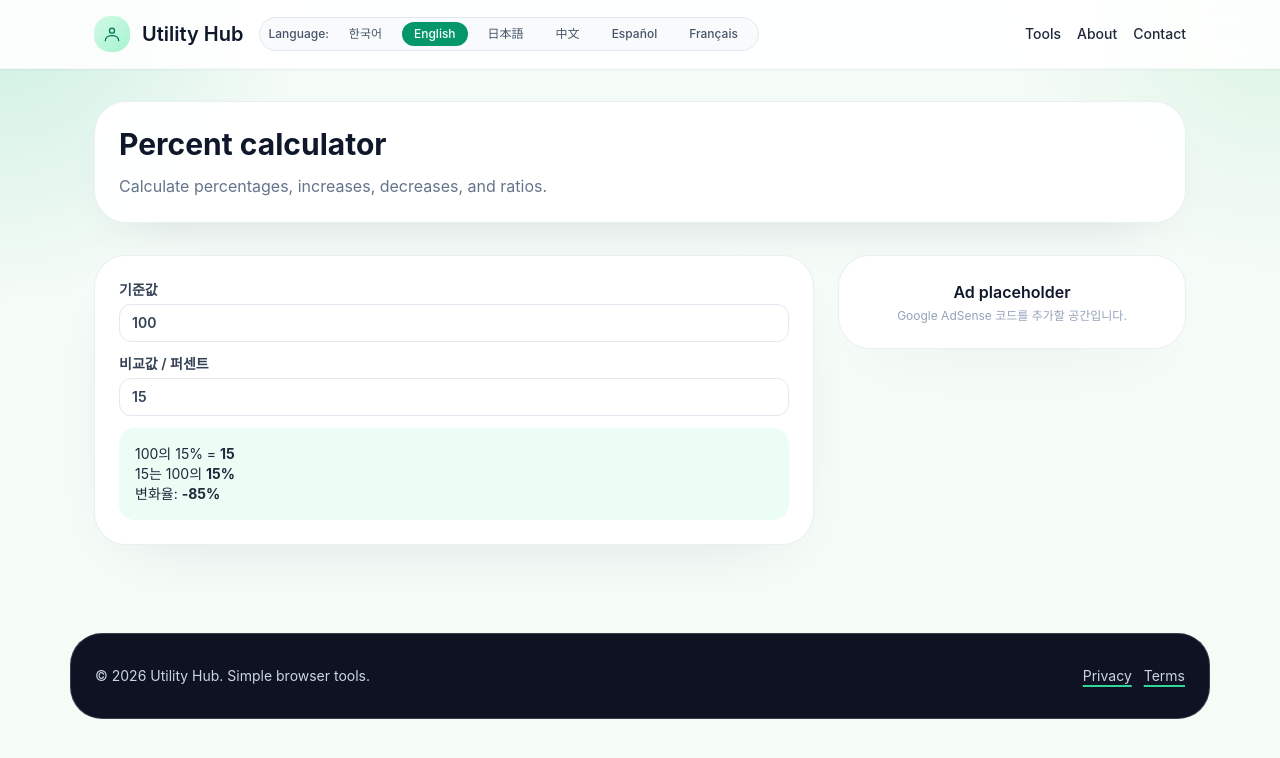
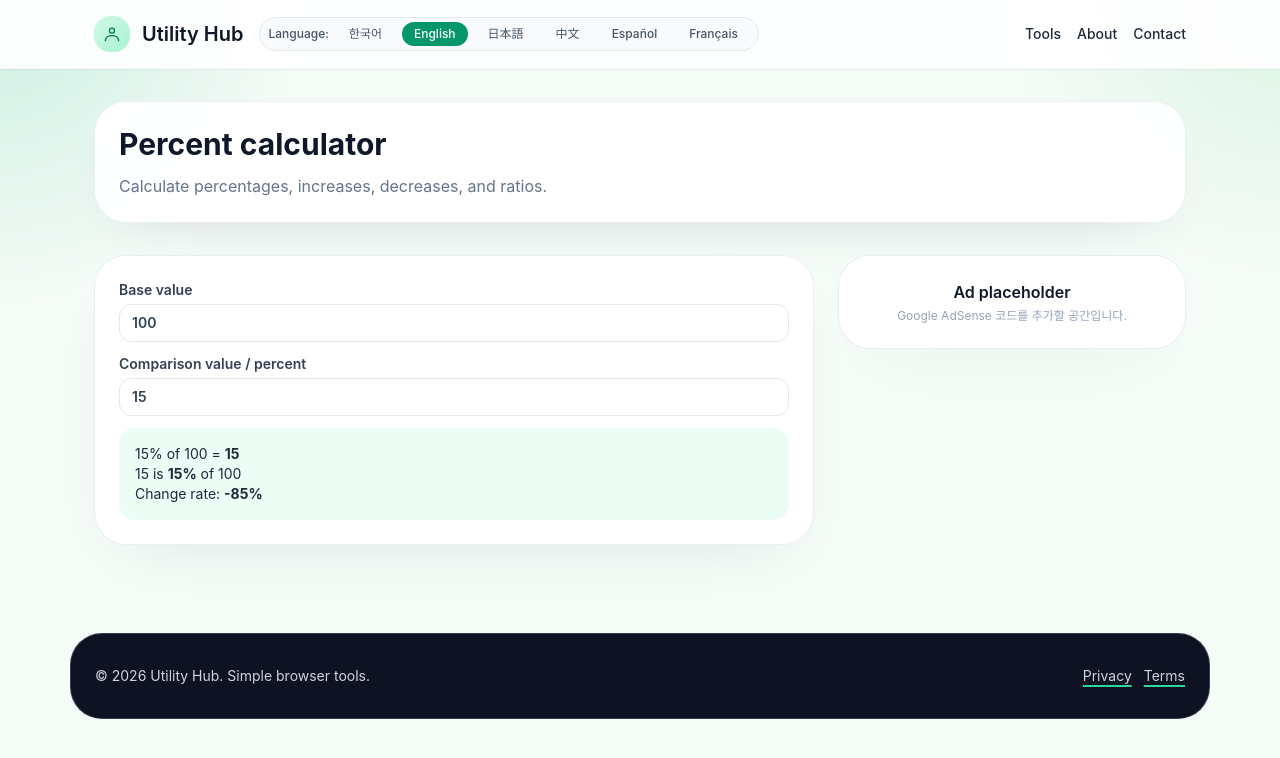
Before and after one commit to gomugomu9723-jpg/cashcow-utility-hub, a Next.js app: page /en/tools/percent-calculator in a window 1280 px wide. Shown: the top 758 px of the page. Built offline with nearby package versions, Linux system fonts and the light colour scheme.

Commit message:
Fix regional tool localization

```diff
--- a/components/UniversalTool.js
+++ b/components/UniversalTool.js
@@ -1,4 +1,6 @@
 import {useMemo, useState} from 'react'
+import {useRouter} from 'next/router'
+import {getQueryLocale} from '../lib/i18n'
 
 const number = (value) => {
   const parsed = Number(value)
@@ -105,48 +107,118 @@ export default function UniversalTool({tool}) {
 }
 
 function PercentTool() {
+  const router = useRouter()
+  const locale = getQueryLocale(router)
   const [base, setBase] = useState('100')
   const [value, setValue] = useState('15')
   const b = number(base)
   const v = number(value)
-  return <div className="card space-y-3"><Field label="기준값" value={base} onChange={setBase} /><Field label="비교값 / 퍼센트" value={value} onChange={setValue} /><Result><div>{fmt(b)}의 {fmt(v)}% = <b>{fmt(b * v / 100)}</b></div><div>{fmt(v)}는 {fmt(b)}의 <b>{b ? fmt(v / b * 100) : 0}%</b></div><div>변화율: <b>{b ? fmt((v - b) / b * 100) : 0}%</b></div></Result></div>
+  const labels = {
+    ko: {base: '기준값', value: '비교값 / 퍼센트', of: '의', is: '는', change: '변화율'},
+    en: {base: 'Base value', value: 'Comparison value / percent', of: 'of', is: 'is', change: 'Change rate'},
+    ja: {base: '基準値', value: '比較値 / パーセント', of: 'の', is: 'は', change: '変化率'},
+    zh: {base: '基准值', value: '比较值 / 百分比', of: '的', is: '是', change: '变化率'},
+    es: {base: 'Valor base', value: 'Valor comparado / porcentaje', of: 'de', is: 'es', change: 'Tasa de cambio'},
+    fr: {base: 'Valeur de base', value: 'Valeur comparée / pourcentage', of: 'de', is: 'vaut', change: 'Taux de variation'},
+  }
+  const t = labels[locale] || labels.en
+  return <div className="card space-y-3"><Field label={t.base} value={base} onChange={setBase} /><Field label={t.value} value={value} onChange={setValue} /><Result><div>{fmt(v)}% {t.of} {fmt(b)} = <b>{fmt(b * v / 100)}</b></div><div>{fmt(v)} {t.is} <b>{b ? fmt(v / b * 100) : 0}%</b> {t.of} {fmt(b)}</div><div>{t.change}: <b>{b ? fmt((v - b) / b * 100) : 0}%</b></div></Result></div>
 }
 
 function VatTool() {
+  const router = useRouter()
+  const locale = getQueryLocale(router)
   const [amount, setAmount] = useState('100000')
+  const [rate, setRate] = useState(locale === 'ja' ? '10' : locale === 'fr' ? '20' : locale === 'es' ? '21' : '10')
   const a = number(amount)
-  return <div className="card space-y-3"><Field label="금액" value={amount} onChange={setAmount} /><Result><div>공급가액 기준 부가세: <b>{fmt(a * 0.1)}원</b>, 합계 <b>{fmt(a * 1.1)}원</b></div><div>부가세 포함 금액이라면 공급가액 <b>{fmt(a / 1.1)}원</b>, 부가세 <b>{fmt(a - a / 1.1)}원</b></div></Result></div>
+  const r = Math.max(0, Math.min(100, number(rate))) / 100
+  const labels = {
+    ko: {amount: '금액', rate: '세율 (%)', tax: '세액', total: '세금 포함 합계', base: '세전 금액', included: '입력값이 세금 포함 금액이라면'},
+    en: {amount: 'Amount', rate: 'Tax rate (%)', tax: 'Tax amount', total: 'Tax-included total', base: 'Pre-tax amount', included: 'If the input already includes tax'},
+    ja: {amount: '金額', rate: '税率 (%)', tax: '税額', total: '税込合計', base: '税抜金額', included: '入力が税込金額の場合'},
+    zh: {amount: '金额', rate: '税率 (%)', tax: '税额', total: '含税总额', base: '税前金额', included: '如果输入值已含税'},
+    es: {amount: 'Importe', rate: 'Tipo impositivo (%)', tax: 'Impuesto', total: 'Total con impuesto', base: 'Importe antes de impuesto', included: 'Si el importe ya incluye impuesto'},
+    fr: {amount: 'Montant', rate: 'Taux de taxe (%)', tax: 'Taxe', total: 'Total TTC', base: 'Montant HT', included: 'Si le montant inclut déjà la taxe'},
+  }
+  const t = labels[locale] || labels.en
+  return <div className="card space-y-3"><Field label={t.amount} value={amount} onChange={setAmount} /><Field label={t.rate} value={rate} onChange={setRate} /><Result><div>{t.tax}: <b>{fmt(a * r)}</b>, {t.total}: <b>{fmt(a * (1 + r))}</b></div><div>{t.included}: {t.base} <b>{fmt(a / (1 + r))}</b>, {t.tax} <b>{fmt(a - a / (1 + r))}</b></div></Result></div>
 }
 
 function Tax33Tool() {
+  const router = useRouter()
+  const locale = getQueryLocale(router)
   const [amount, setAmount] = useState('1000000')
+  const [rate, setRate] = useState(locale === 'ko' ? '3.3' : '10')
   const a = number(amount)
-  return <div className="card space-y-3"><Field label="계약/지급 금액" value={amount} onChange={setAmount} /><Result><div>3.3% 세금: <b>{fmt(a * 0.033)}원</b></div><div>실수령액: <b>{fmt(a * 0.967)}원</b></div><div>실수령액이 이 금액이라면 세전: <b>{fmt(a / 0.967)}원</b></div></Result></div>
+  const r = Math.max(0, Math.min(100, number(rate))) / 100
+  const labels = {
+    ko: {amount: '계약/지급 금액', rate: '공제 세율 (%)', tax: '공제 세액', net: '공제 후 금액', gross: '이 금액을 실수령액으로 받으려면 세전 금액'},
+    en: {amount: 'Contract or payment amount', rate: 'Withholding rate (%)', tax: 'Tax withheld', net: 'After-tax amount', gross: 'Gross amount needed for this net amount'},
+    ja: {amount: '契約・支払金額', rate: '源泉徴収率 (%)', tax: '控除税額', net: '控除後金額', gross: 'この手取り額に必要な税引前金額'},
+    zh: {amount: '合同或支付金额', rate: '预扣税率 (%)', tax: '预扣税额', net: '税后金额', gross: '获得该税后金额所需的税前金额'},
+    es: {amount: 'Importe del contrato o pago', rate: 'Tasa de retención (%)', tax: 'Impuesto retenido', net: 'Importe después de impuestos', gross: 'Importe bruto necesario para este neto'},
+    fr: {amount: 'Montant du contrat ou paiement', rate: 'Taux de retenue (%)', tax: 'Impôt retenu', net: 'Montant après impôt', gross: 'Montant brut nécessaire pour ce net'},
+  }
+  const t = labels[locale] || labels.en
+  return <div className="card space-y-3"><Field label={t.amount} value={amount} onChange={setAmount} /><Field label={t.rate} value={rate} onChange={setRate} /><Result><div>{t.tax}: <b>{fmt(a * r)}</b></div><div>{t.net}: <b>{fmt(a * (1 - r))}</b></div><div>{t.gross}: <b>{fmt((1 - r) ? a / (1 - r) : 0)}</b></div></Result></div>
 }
 
 function InterestTool() {
+  const router = useRouter()
+  const locale = getQueryLocale(router)
   const [principal, setPrincipal] = useState('1000000')
   const [rate, setRate] = useState('5')
   const [years, setYears] = useState('3')
   const p = number(principal), r = number(rate) / 100, y = number(years)
   const simple = p * (1 + r * y)
   const compound = p * Math.pow(1 + r, y)
-  return <div className="card space-y-3"><Field label="원금" value={principal} onChange={setPrincipal} /><Field label="연 이율 (%)" value={rate} onChange={setRate} /><Field label="기간 (년)" value={years} onChange={setYears} /><Result><div>단리 만기금액: <b>{fmt(simple)}원</b></div><div>복리 만기금액: <b>{fmt(compound)}원</b></div></Result></div>
+  const labels = {
+    ko: {principal: '원금', rate: '연 이율 (%)', years: '기간 (년)', simple: '단리 만기금액', compound: '복리 만기금액'},
+    en: {principal: 'Principal', rate: 'Annual rate (%)', years: 'Term (years)', simple: 'Simple-interest final amount', compound: 'Compound-interest final amount'},
+    ja: {principal: '元本', rate: '年利 (%)', years: '期間 (年)', simple: '単利の満期金額', compound: '複利の満期金額'},
+    zh: {principal: '本金', rate: '年利率 (%)', years: '期限 (年)', simple: '单利到期金额', compound: '复利到期金额'},
+    es: {principal: 'Principal', rate: 'Tasa anual (%)', years: 'Plazo (años)', simple: 'Importe final con interés simple', compound: 'Importe final con interés compuesto'},
+    fr: {principal: 'Capital', rate: 'Taux annuel (%)', years: 'Durée (années)', simple: 'Montant final en intérêt simple', compound: 'Montant final en intérêt composé'},
+  }
+  const t = labels[locale] || labels.en
+  return <div className="card space-y-3"><Field label={t.principal} value={principal} onChange={setPrincipal} /><Field label={t.rate} value={rate} onChange={setRate} /><Field label={t.years} value={years} onChange={setYears} /><Result><div>{t.simple}: <b>{fmt(simple)}</b></div><div>{t.compound}: <b>{fmt(compound)}</b></div></Result></div>
 }
 
 function CryptoTool() {
+  const router = useRouter()
+  const locale = getQueryLocale(router)
   const [buy, setBuy] = useState('100')
   const [sell, setSell] = useState('120')
   const [qty, setQty] = useState('10')
   const cost = number(buy) * number(qty)
   const revenue = number(sell) * number(qty)
-  return <div className="card space-y-3"><Field label="매수가" value={buy} onChange={setBuy} /><Field label="매도가" value={sell} onChange={setSell} /><Field label="수량" value={qty} onChange={setQty} /><Result><div>손익: <b>{fmt(revenue - cost)}원</b></div><div>수익률: <b>{cost ? fmt((revenue - cost) / cost * 100) : 0}%</b></div></Result></div>
+  const labels = {
+    ko: {buy: '매수가', sell: '매도가', qty: '수량', pnl: '손익', roi: '수익률'},
+    en: {buy: 'Buy price', sell: 'Sell price', qty: 'Quantity', pnl: 'Profit / loss', roi: 'Return'},
+    ja: {buy: '購入価格', sell: '売却価格', qty: '数量', pnl: '損益', roi: '利回り'},
+    zh: {buy: '买入价', sell: '卖出价', qty: '数量', pnl: '盈亏', roi: '收益率'},
+    es: {buy: 'Precio de compra', sell: 'Precio de venta', qty: 'Cantidad', pnl: 'Ganancia / pérdida', roi: 'Rentabilidad'},
+    fr: {buy: 'Prix d’achat', sell: 'Prix de vente', qty: 'Quantité', pnl: 'Gain / perte', roi: 'Rendement'},
+  }
+  const t = labels[locale] || labels.en
+  return <div className="card space-y-3"><Field label={t.buy} value={buy} onChange={setBuy} /><Field label={t.sell} value={sell} onChange={setSell} /><Field label={t.qty} value={qty} onChange={setQty} /><Result><div>{t.pnl}: <b>{fmt(revenue - cost)}</b></div><div>{t.roi}: <b>{cost ? fmt((revenue - cost) / cost * 100) : 0}%</b></div></Result></div>
 }
 
 function AreaTool() {
+  const router = useRouter()
+  const locale = getQueryLocale(router)
   const [pyeong, setPyeong] = useState('24')
   const p = number(pyeong)
-  return <div className="card space-y-3"><Field label="평" value={pyeong} onChange={setPyeong} /><Result><div>{fmt(p)}평 = <b>{fmt(p * 3.305785)}㎡</b></div><div>{fmt(p)}㎡ = <b>{fmt(p / 3.305785)}평</b></div></Result></div>
+  const labels = {
+    ko: {input: '평', pyeong: '평'},
+    en: {input: 'Pyeong', pyeong: 'pyeong'},
+    ja: {input: '坪数', pyeong: '坪'},
+    zh: {input: '坪数', pyeong: '坪'},
+    es: {input: 'Pyeong', pyeong: 'pyeong'},
+    fr: {input: 'Pyeong', pyeong: 'pyeong'},
+  }
+  const t = labels[locale] || labels.en
+  return <div className="card space-y-3"><Field label={t.input} value={pyeong} onChange={setPyeong} /><Result><div>{fmt(p)} {t.pyeong} = <b>{fmt(p * 3.305785)}㎡</b></div><div>{fmt(p)}㎡ = <b>{fmt(p / 3.305785)} {t.pyeong}</b></div></Result></div>
 }
 
 function TextTool() {
@@ -545,25 +617,69 @@ function BusinessDayTool() {
 }
 
 function TipTool() {
+  const router = useRouter()
+  const locale = getQueryLocale(router)
   const [bill, setBill] = useState('50000'), [tip, setTip] = useState('10'), [people, setPeople] = useState('2')
   const total = number(bill) * (1 + number(tip)/100)
-  return <div className="card space-y-3"><Field label="금액" value={bill} onChange={setBill} /><Field label="팁 %" value={tip} onChange={setTip} /><Field label="인원" value={people} onChange={setPeople} /><Result>총액 <b>{fmt(total)}원</b> / 1인 <b>{fmt(total / Math.max(1, number(people)))}원</b></Result></div>
+  const labels = {
+    ko: {bill: '금액', tip: '팁 %', people: '인원', total: '총액', each: '1인'},
+    en: {bill: 'Bill amount', tip: 'Tip %', people: 'People', total: 'Total', each: 'Per person'},
+    ja: {bill: '金額', tip: 'チップ %', people: '人数', total: '合計', each: '1人あたり'},
+    zh: {bill: '账单金额', tip: '小费 %', people: '人数', total: '总额', each: '每人'},
+    es: {bill: 'Importe', tip: 'Propina %', people: 'Personas', total: 'Total', each: 'Por persona'},
+    fr: {bill: 'Montant', tip: 'Pourboire %', people: 'Personnes', total: 'Total', each: 'Par personne'},
+  }
+  const t = labels[locale] || labels.en
+  return <div className="card space-y-3"><Field label={t.bill} value={bill} onChange={setBill} /><Field label={t.tip} value={tip} onChange={setTip} /><Field label={t.people} value={people} onChange={setPeople} /><Result>{t.total} <b>{fmt(total)}</b> / {t.each} <b>{fmt(total / Math.max(1, number(people)))}</b></Result></div>
 }
 
 function DiscountTool() {
+  const router = useRouter()
+  const locale = getQueryLocale(router)
   const [price, setPrice] = useState('100000'), [rate, setRate] = useState('20')
   const sale = number(price) * (1 - number(rate)/100)
-  return <div className="card space-y-3"><Field label="정가" value={price} onChange={setPrice} /><Field label="할인율 %" value={rate} onChange={setRate} /><Result>할인가 <b>{fmt(sale)}원</b> / 절약 <b>{fmt(number(price)-sale)}원</b></Result></div>
+  const labels = {
+    ko: {price: '정가', rate: '할인율 %', sale: '할인가', saved: '절약'},
+    en: {price: 'Original price', rate: 'Discount %', sale: 'Sale price', saved: 'Savings'},
+    ja: {price: '定価', rate: '割引率 %', sale: '割引後価格', saved: '節約額'},
+    zh: {price: '原价', rate: '折扣率 %', sale: '折后价', saved: '节省'},
+    es: {price: 'Precio original', rate: 'Descuento %', sale: 'Precio final', saved: 'Ahorro'},
+    fr: {price: 'Prix initial', rate: 'Remise %', sale: 'Prix remisé', saved: 'Économie'},
+  }
+  const t = labels[locale] || labels.en
+  return <div className="card space-y-3"><Field label={t.price} value={price} onChange={setPrice} /><Field label={t.rate} value={rate} onChange={setRate} /><Result>{t.sale} <b>{fmt(sale)}</b> / {t.saved} <b>{fmt(number(price)-sale)}</b></Result></div>
 }
 
 function SalaryTool() {
+  const router = useRouter()
+  const locale = getQueryLocale(router)
   const [hourly, setHourly] = useState('10000'), [hours, setHours] = useState('40')
-  return <div className="card space-y-3"><Field label="시급" value={hourly} onChange={setHourly} /><Field label="주 근무시간" value={hours} onChange={setHours} /><Result>월급 추정 <b>{fmt(number(hourly)*number(hours)*4.345)}원</b> / 연봉 <b>{fmt(number(hourly)*number(hours)*52)}원</b></Result></div>
+  const labels = {
+    ko: {hourly: '시급', hours: '주 근무시간', monthly: '월급 추정', annual: '연봉'},
+    en: {hourly: 'Hourly pay', hours: 'Weekly hours', monthly: 'Estimated monthly pay', annual: 'Annual salary'},
+    ja: {hourly: '時給', hours: '週の勤務時間', monthly: '月給見積もり', annual: '年収'},
+    zh: {hourly: '时薪', hours: '每周工时', monthly: '预估月薪', annual: '年薪'},
+    es: {hourly: 'Pago por hora', hours: 'Horas semanales', monthly: 'Pago mensual estimado', annual: 'Salario anual'},
+    fr: {hourly: 'Taux horaire', hours: 'Heures hebdomadaires', monthly: 'Paie mensuelle estimée', annual: 'Salaire annuel'},
+  }
+  const t = labels[locale] || labels.en
+  return <div className="card space-y-3"><Field label={t.hourly} value={hourly} onChange={setHourly} /><Field label={t.hours} value={hours} onChange={setHours} /><Result>{t.monthly} <b>{fmt(number(hourly)*number(hours)*4.345)}</b> / {t.annual} <b>{fmt(number(hourly)*number(hours)*52)}</b></Result></div>
 }
 
 function FuelTool() {
+  const router = useRouter()
+  const locale = getQueryLocale(router)
   const [km, setKm] = useState('100'), [eff, setEff] = useState('12'), [price, setPrice] = useState('1700')
-  return <div className="card space-y-3"><Field label="거리(km)" value={km} onChange={setKm} /><Field label="연비(km/L)" value={eff} onChange={setEff} /><Field label="유가(원/L)" value={price} onChange={setPrice} /><Result>예상 주유비: <b>{fmt(number(km)/number(eff)*number(price))}원</b></Result></div>
+  const labels = {
+    ko: {km: '거리(km)', eff: '연비(km/L)', price: '연료 단가 / L', cost: '예상 연료비'},
+    en: {km: 'Distance (km)', eff: 'Efficiency (km/L)', price: 'Fuel price / L', cost: 'Estimated fuel cost'},
+    ja: {km: '距離(km)', eff: '燃費(km/L)', price: '燃料単価 / L', cost: '推定燃料費'},
+    zh: {km: '距离(km)', eff: '油耗效率(km/L)', price: '燃油单价 / L', cost: '预估燃油费'},
+    es: {km: 'Distancia (km)', eff: 'Eficiencia (km/L)', price: 'Precio de combustible / L', cost: 'Coste estimado'},
+    fr: {km: 'Distance (km)', eff: 'Rendement (km/L)', price: 'Prix du carburant / L', cost: 'Coût estimé'},
+  }
+  const t = labels[locale] || labels.en
+  return <div className="card space-y-3"><Field label={t.km} value={km} onChange={setKm} /><Field label={t.eff} value={eff} onChange={setEff} /><Field label={t.price} value={price} onChange={setPrice} /><Result>{t.cost}: <b>{fmt(number(km)/number(eff)*number(price))}</b></Result></div>
 }
 
 function WaterTool() {
```
Also changed, not shown: lib/i18n.js, lib/tools.js.
